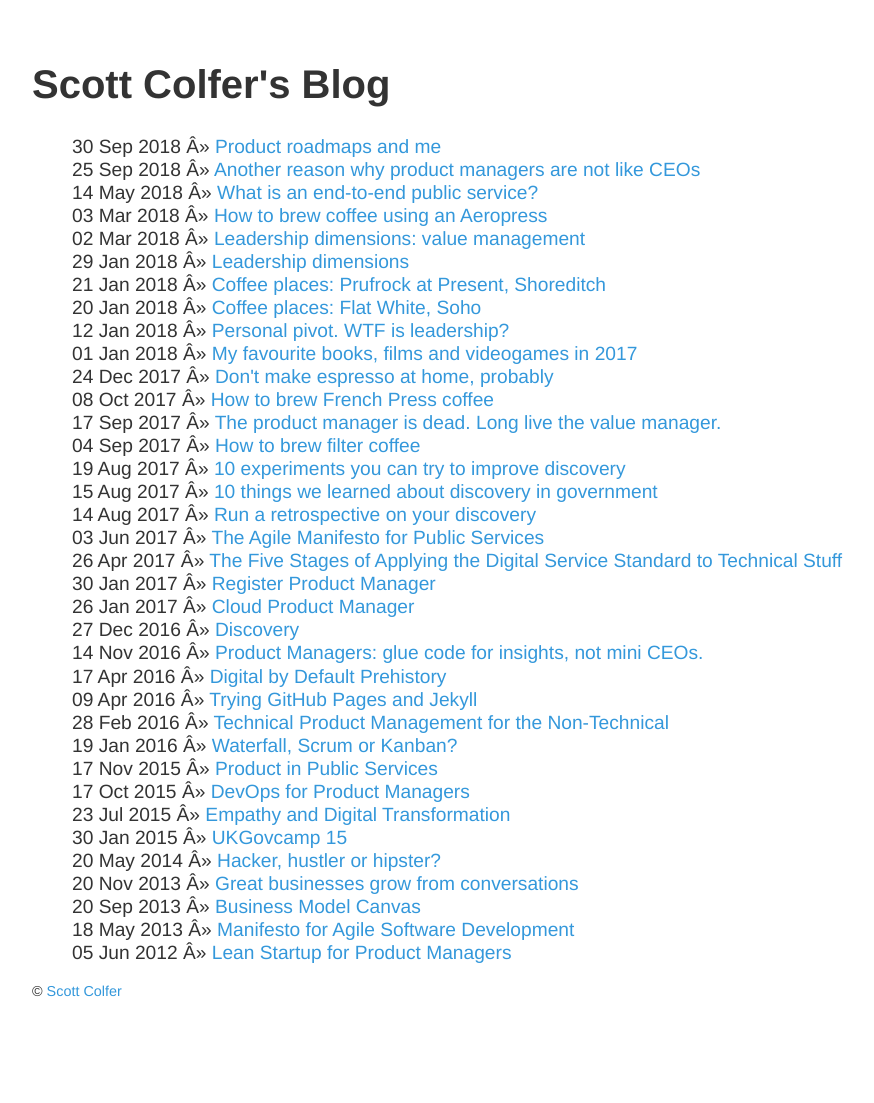
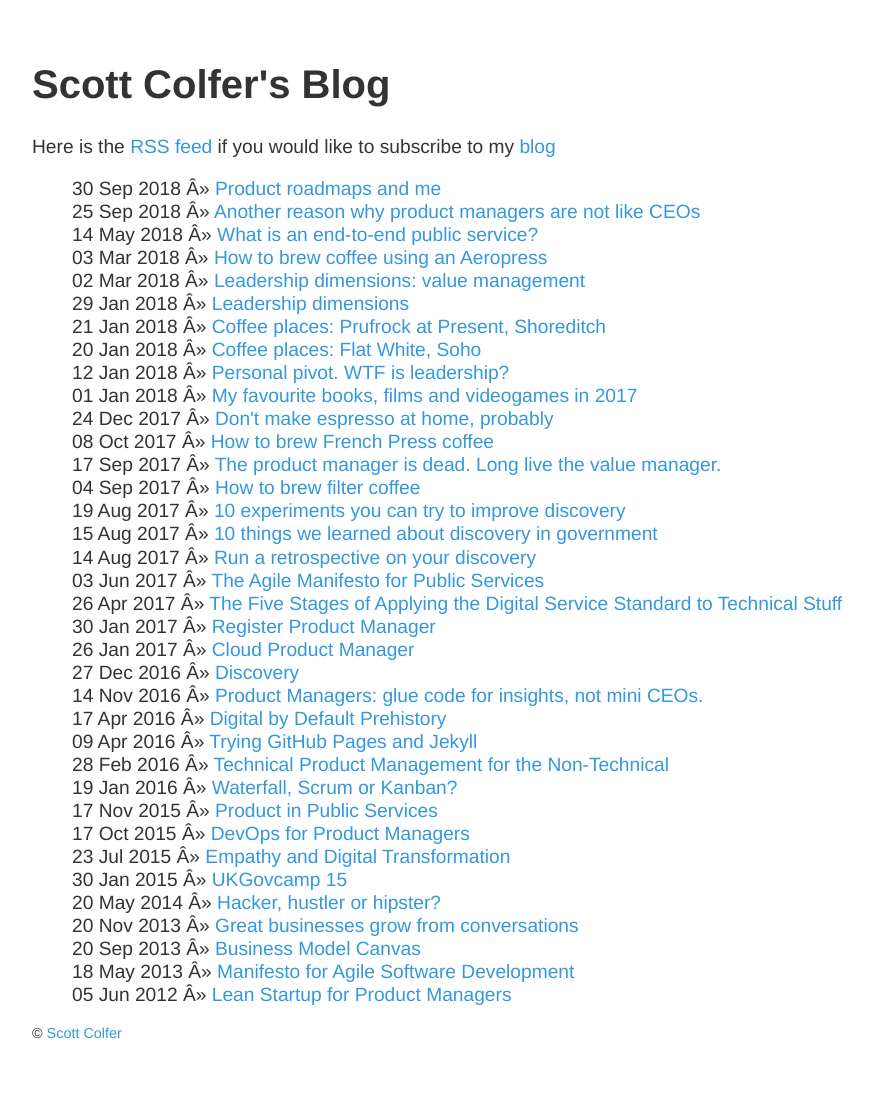
Before and after one commit to scottcolfer/scottcolfer.github.io, a Jekyll site: the page built from blog/index.html, in a window 1280 px wide. Shown: the whole page, without its empty margins (192-1066 px from the left). Built offline with Jekyll 4.4.1, drawn with Linux system fonts in a browser that asks for light colours; before the commit the page ends 1060 px from its top, so only the background shows below that.

Commit message:
Update index.html

```diff
--- a/blog/index.html
+++ b/blog/index.html
@@ -3,6 +3,9 @@ layout: blog
 title: Scott Colfer's Blog
 ---
 	<h1>{{ page.title }}</h1>
+
+	<p>Here is the <a href="https://scottcolfer.com/blog/atom.xml">RSS feed</a> if you would like to subscribe to my <a href="https://scottcolfer.com/blog/">blog</a> </p>
+
 	<ul class="posts">
 
 	  {% for post in site.posts %}
```
